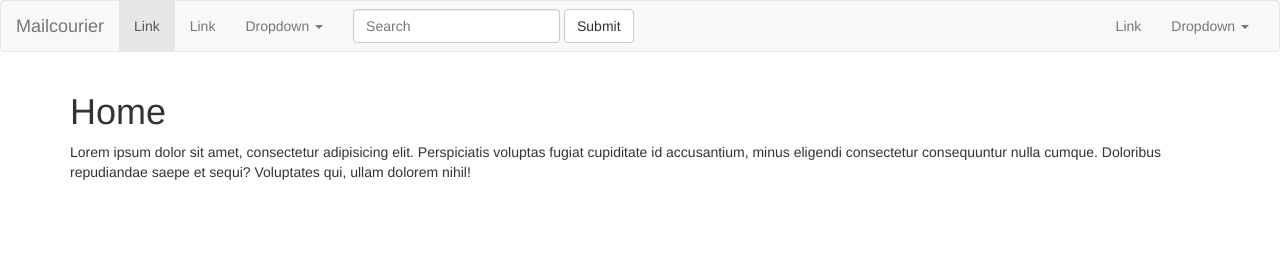
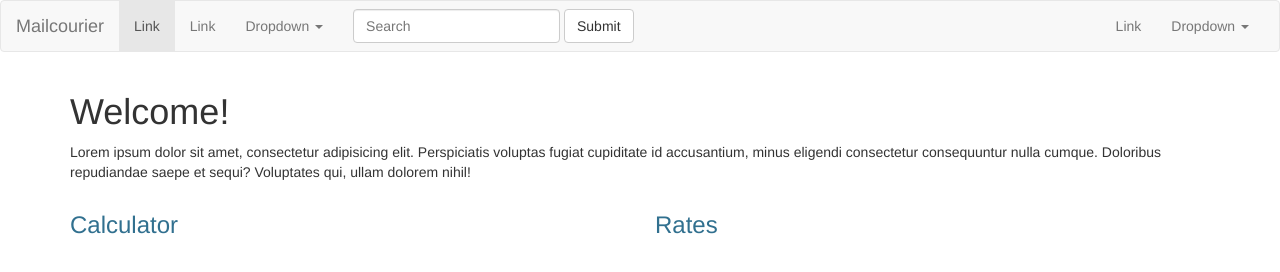
Before and after one commit to frankjdelgado/MailcourierSAP, a website: page index.html in a window 1280 px wide. Drawn offline with Linux system fonts and the light colour scheme.

Commit message:
controller

```diff
--- a/scripts/controller/homeCtrl.js
+++ b/scripts/controller/homeCtrl.js
@@ -1,5 +1,5 @@
 angular
 	.module('mcapp')
 	.controller('homeCtrl', ['$scope', function($scope){
-		$scope.title = "Home";
+		$scope.title = "Welcome!";
 	}]);
--- a/templates/home.html
+++ b/templates/home.html
@@ -1,6 +1,15 @@
 <div ng-controller="homeCtrl">
-
-	<h1>{{ title }}</h1>
-	<p>Lorem ipsum dolor sit amet, consectetur adipisicing elit. Perspiciatis voluptas fugiat cupiditate id accusantium, minus eligendi consectetur consequuntur nulla cumque. Doloribus repudiandae saepe et sequi? Voluptates qui, ullam dolorem nihil!</p>
+	<div class="row">
+		<div class="col-xs-12">
+			<h1>{{ title }}</h1>
+			<p>Lorem ipsum dolor sit amet, consectetur adipisicing elit. Perspiciatis voluptas fugiat cupiditate id accusantium, minus eligendi consectetur consequuntur nulla cumque. Doloribus repudiandae saepe et sequi? Voluptates qui, ullam dolorem nihil!</p>
+		</div>
+		<div class="col-xs-12 col-md-6">
+			<h3 class="text-info">Calculator</h3>
+		</div>
+		<div class="col-xs-12 col-md-6">
+			<h3 class="text-info">Rates</h3>
+		</div>
+	</div>
 
 </div>
```
Also changed, not shown: 2 other files.
